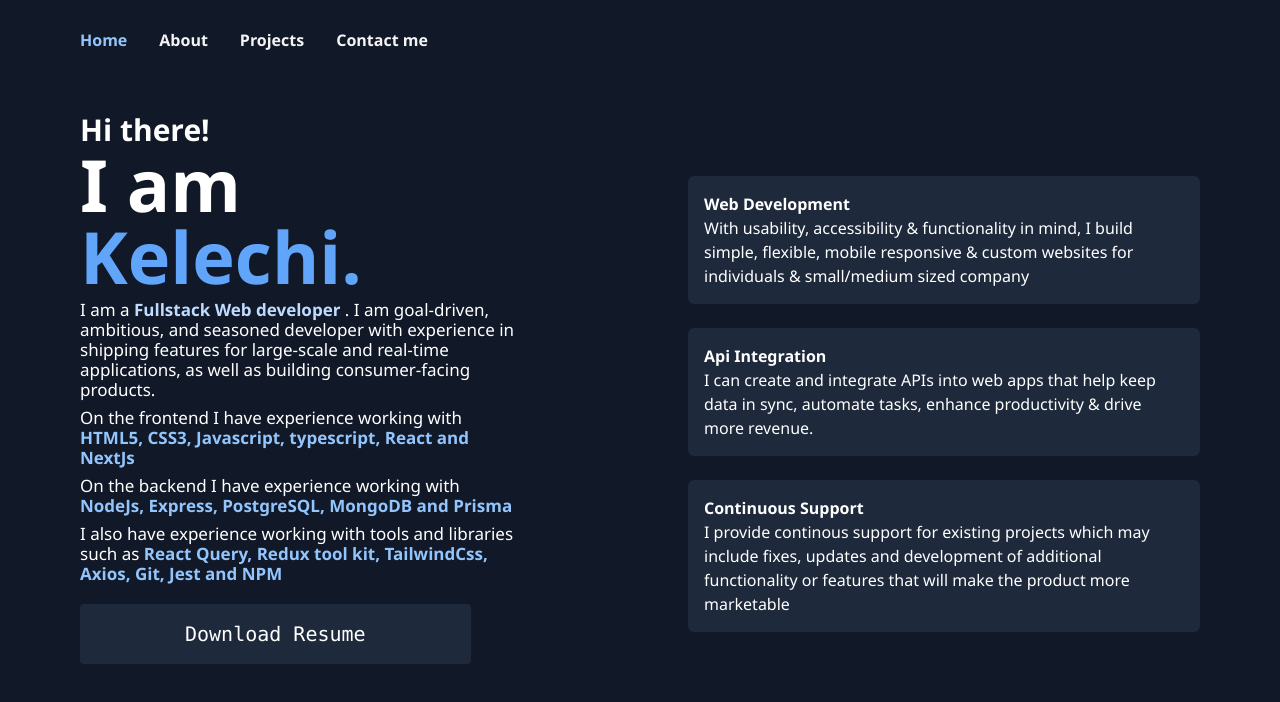
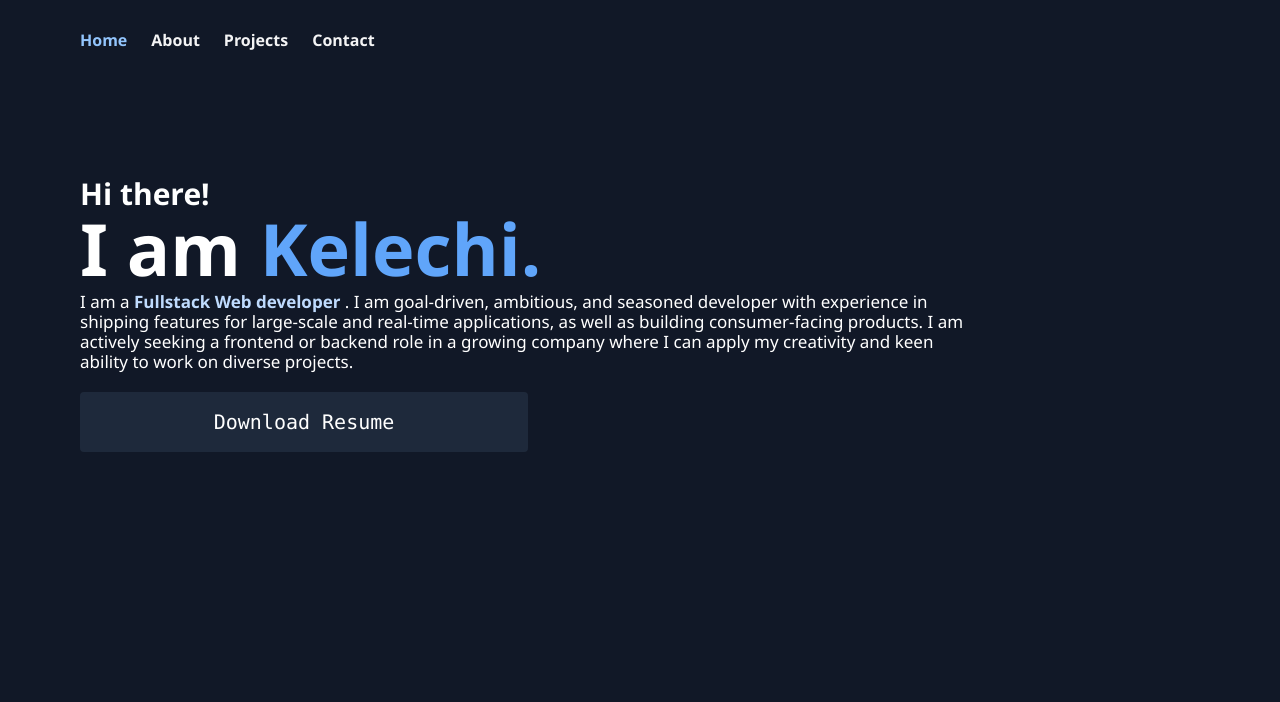
Before and after one commit to Kelechi095/Portfolio, a React (Vite) app: page / in a window 1280 px wide. Shown: the top 702 px of the page. Built offline with nearby package versions, Linux system fonts and the light colour scheme.

Commit message:
modified styling

```diff
--- a/src/Pages/About.tsx
+++ b/src/Pages/About.tsx
@@ -7,7 +7,7 @@ const About = () => {
   return (
     <Wrapper>
       <Navbar />
-      <div className="my-12">
+      <div className="my-8">
 
       <Subtitle label="Basic Info:"/>
       <p className="dark:text-white text-sm md:text-[17px] text-neutral-100 mb-6">
@@ -17,9 +17,13 @@ const About = () => {
         ability to work on diverse projects.
       </p>
 
+      <Subtitle label="Skills:"/>
+      <p className=" text-white text-sm md:text-[17px] mb-6">
+      On the frontend I have experience working with <span className="text-blue-400 font-semibold">HTML5, CSS3, Javascript, typescript, React and NextJs.</span>  On the backend I have experience working with <span className="text-blue-400 font-semibold">NodeJs, Express, PostgreSQL, MongoDB and Prisma.</span>  I also have experience working with tools and libraries such as <span className="text-blue-400 font-semibold">React Query, Redux tool kit, TailwindCss, Axios, Git, Jest and NPM</span>
+      </p>
       <Subtitle label="Work Experience:"/>
       <p className=" text-white text-sm md:text-[17px] mb-6">
-        I have worked for two years as a freelance frontend developer on upwork where I was responsible for architecting and building the frontend of new features, integrating data from various
+        I have <span className="text-blue-400 font-semibold">worked for two years as a freelance frontend developer on upwork</span> where I was responsible for architecting and building the frontend of new features, integrating data from various
         backend services and databases into responsive web apps, translating
         design solutions into high-quality, scalable code, optimizing
         applications for maximum performance across different web-capable
--- a/src/Pages/Home.tsx
+++ b/src/Pages/Home.tsx
@@ -1,5 +1,4 @@
-import { projects } from "../../data.ts";
-import { ProjectType } from "../../data.ts";
+
 import Navbar from "../components/Navbar.tsx";
 
 import Wrapper from "../components/Wrapper";
@@ -7,10 +6,10 @@ import Wrapper from "../components/Wrapper";
 export default function Home() {
   return (
     <Wrapper>
-      <div className="grid md:grid-cols-2 grid-cols-1 gap-6 md:gap-1">
+      <div className="grid grid-cols-1 gap-6 md:gap-1">
         <div className="h-screen">
           <Navbar />
-          <section className="mt-8">
+          <section className="mt-8 md:mt-24">
             <p className="text-lg md:text-xl font-semibold lg:text-3xl text-[#fff]">
               Hi there!
             </p>
@@ -18,7 +17,7 @@ export default function Home() {
               I am <span className="text-blue-400">Kelechi.</span>
             </h1>
 
-            <p className="max-w-[80%] text-[#fff] text-sm md:text-[17px] mt-2">
+            <p className="max-w-[80%] md:max-w-[80%] text-[#fff] text-sm md:text-[17px] mt-2 md:leading-5">
               I am a{" "}
               <span className="text-blue-200 font-semibold">
                 Fullstack Web developer
@@ -26,42 +25,23 @@ export default function Home() {
               with experience in shipping features for large-scale and real-time
               applications, as well as building consumer-facing products.
 
-               {/* I am
+               I am
               actively seeking a frontend or backend role in a growing company
               where I can apply my creativity and keen ability to work on
-              diverse projects. */}
+              diverse projects.
             </p>
-            <p className="max-w-[80%] text-[#fff] text-sm md:text-[17px] mt-2">On the frontend I have experience working with <span className="text-blue-300 font-semibold">HTML5, CSS3, Javascript, typescript, React and NextJs</span></p>
-              <p className="max-w-[80%] text-[#fff] text-sm md:text-[17px] mt-2">On the backend I have experience working with <span className="text-blue-300 font-semibold">NodeJs, Express, PostgreSQL, MongoDB and Prisma</span> </p>
-              <p className="max-w-[80%] text-[#fff] text-sm md:text-[17px] mt-2">I also have experience working with tools and libraries such as <span className="text-blue-300 font-semibold">React Query, Redux tool kit, TailwindCss, Axios, Git, Jest and NPM</span> </p>
+            {/* <p className="max-w-[80%] text-[#fff] text-sm md:text-[17px] mt-2"> <span className="text-blue-300 font-semibold"></span></p>
+              <p className="max-w-[80%] text-[#fff] text-sm md:text-[17px] mt-2"> <span className="text-blue-300 font-semibold"></span> </p>
+              <p className="max-w-[80%] text-[#fff] text-sm md:text-[17px] mt-2"> <span className="text-blue-300 font-semibold"></span> </p>
+ */}
 
-
-            <button className="p-4 bg-slate-800 text-white mt-5 text-base font-medium md:text-xl w-[70%] md:w-[70%] rounded hover:bg-slate-700 transition duration-300 font-mono">
+            <button className="p-4 bg-slate-800 text-white mt-5 text-base font-medium md:text-xl w-[70%] md:w-[40%] rounded hover:bg-slate-700 transition duration-300 font-mono">
               Download Resume
             </button>
           </section>
         </div>
         <div className="hidden md:grid items-center">
-          <div className="">
-            {/* <h2 className="hidden md:block text-base md:text-xl text-blue-400 md:text-end font-medium">
-              My Services
-            </h2> */}
-            <section className="cards-container">
-              {projects.map((project: ProjectType) => {
-                /* const Icon = project.icon; */
-                return (
-                  <div key={project.id} className="card">
-                    {/* <Icon size={40} className="text-blue-200 " /> */}
 
-                    <h2 className="text-base font-semibold text-white">
-                      {project.text1}
-                    </h2>
-                    <p className="text-base text-[#fff] ">{project.text2}</p>
-                  </div>
-                );
-              })}
-            </section>
-          </div>
         </div>
       </div>
     </Wrapper>
--- a/src/components/Navbar.tsx
+++ b/src/components/Navbar.tsx
@@ -8,7 +8,7 @@ const Navbar = () => {
 
   return (
     <nav className="sticky top-0 left-0 z-10 bg-gray-900 h-20 w-full flex items-center">
-      <ul className="flex justify-start text-sm md:text-base gap-8 text-slate-800 items-center">
+      <ul className="flex justify-start text-sm md:text-base gap-6 text-slate-800 items-center">
         <NavLink
           to="/"
           className={({ isActive }) =>
@@ -48,7 +48,7 @@ const Navbar = () => {
           }
         >
           <li className="cursor-pointer items-center font-semibold">
-            Contact me
+            Contact
           </li>
         </NavLink>
 
```
